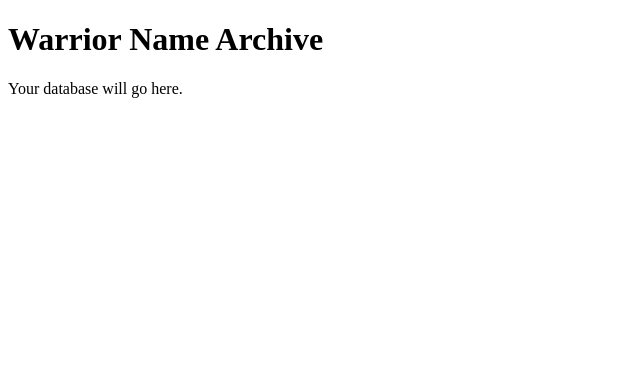
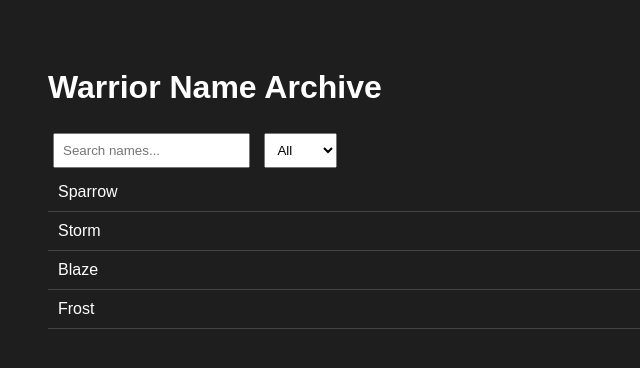
Before and after one commit to CozyAlaskanKing/warrior-name-database, a plain HTML site: page index.html in a window 1280 px wide. Shown: the whole page, without its empty margins (0-640 px from the left). Drawn offline with Linux system fonts and the light colour scheme.

Commit message:
Add search and filter functionality to index.html

```diff
--- a/index.html
+++ b/index.html
@@ -2,12 +2,63 @@
 <html>
 <head>
 <title>Warrior Name Archive</title>
+
+<style>
+body{
+font-family: Arial;
+background:#1e1e1e;
+color:white;
+padding:40px;
+}
+
+input,select{
+padding:8px;
+margin:5px;
+}
+
+.name{
+padding:10px;
+border-bottom:1px solid #444;
+}
+</style>
 </head>
 
 <body>
 
 <h1>Warrior Name Archive</h1>
-<p>Your database will go here.</p>
+
+<input id="search" placeholder="Search names...">
+
+<select id="typeFilter">
+<option value="">All</option>
+<option value="prefix">Prefix</option>
+<option value="suffix">Suffix</option>
+<option value="both">Both</option>
+</select>
+
+<div id="results"></div>
+
+<script>
+
+const names = [
+{name:"Sparrow",type:"prefix",tags:["bird","brown"]},
+{name:"Storm",type:"both",tags:["weather","gray"]},
+{name:"Blaze",type:"suffix",tags:["fire","orange"]},
+{name:"Frost",type:"prefix",tags:["ice","white"]}
+];
+
+function displayNames(list){
+let results=document.getElementById("results");
+results.innerHTML="";
+
+list.forEach(n=>{
+results.innerHTML+=`<div class="name">${n.name}</div>`;
+});
+}
+
+displayNames(names);
+
+</script>
 
 </body>
 </html>
```
